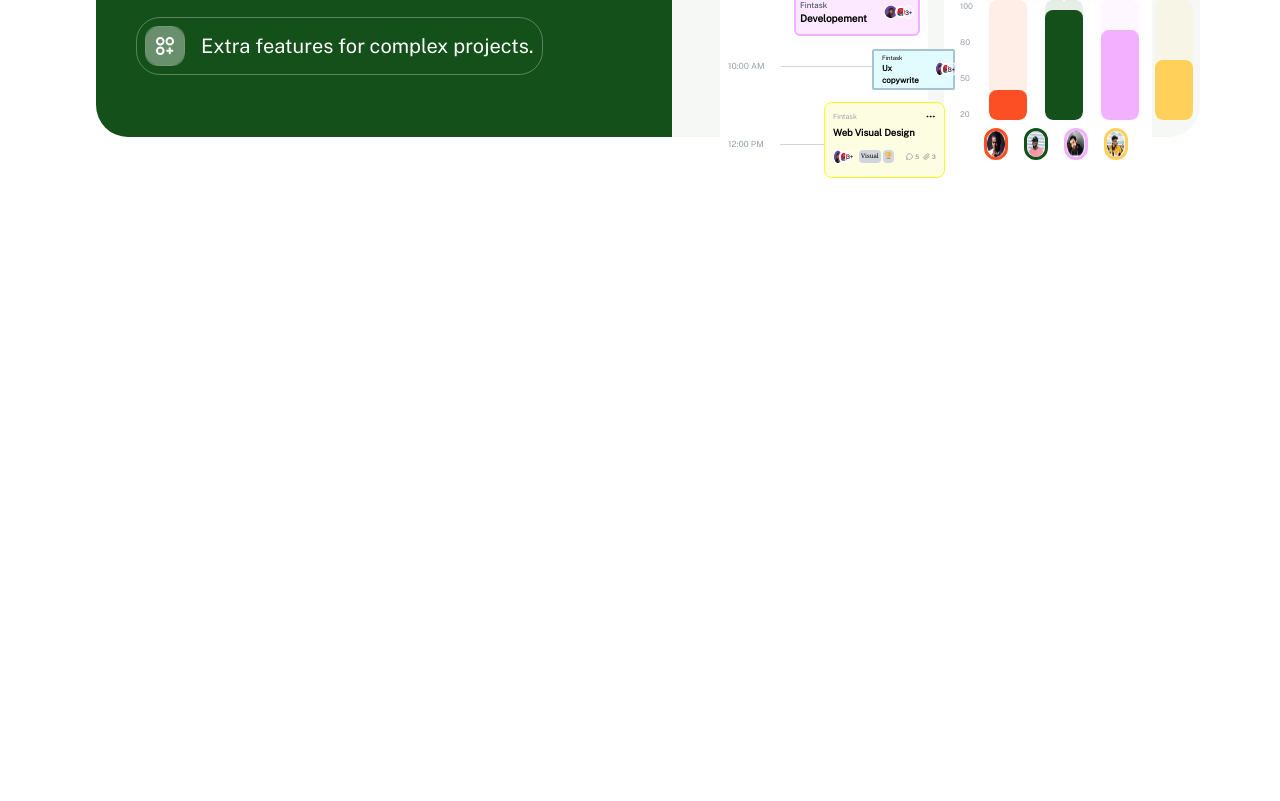
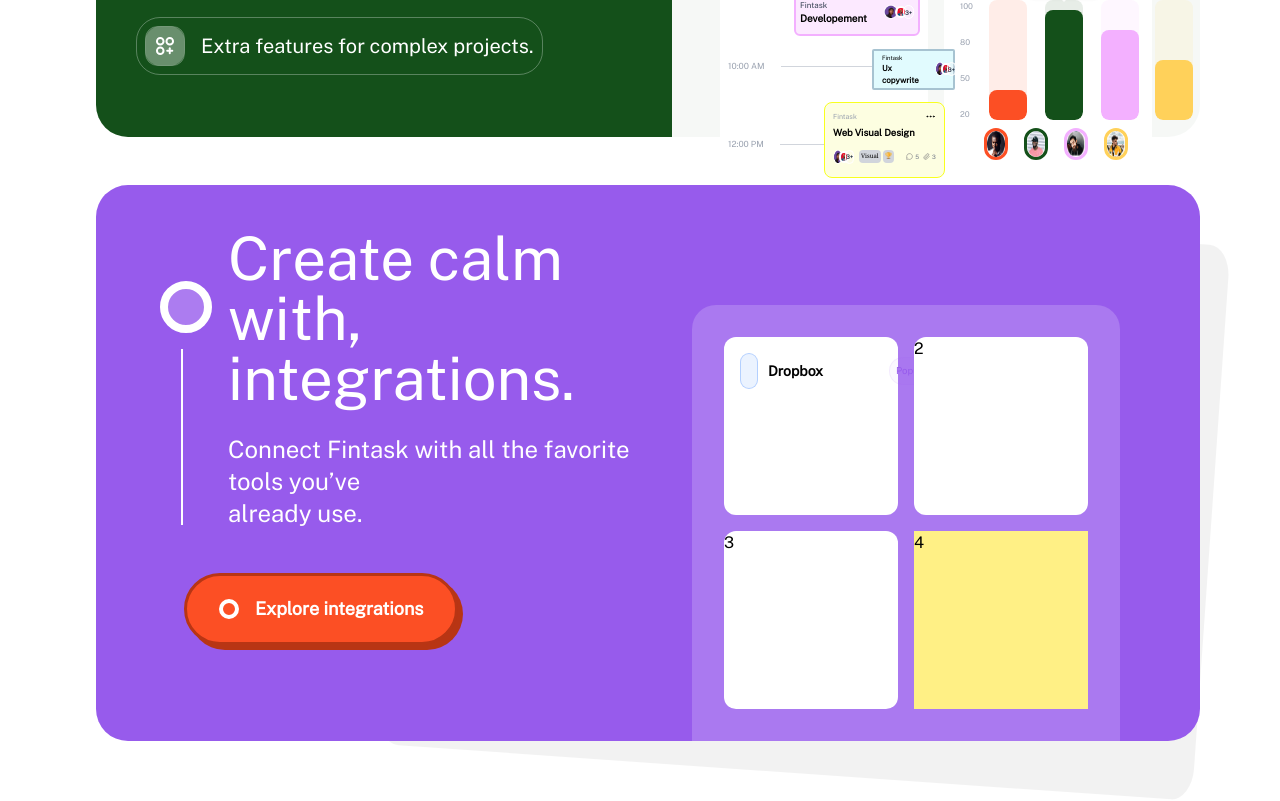
Before and after one commit to IshimweArlene/FinTask, a Next.js app: page / in a window 1280 px wide. Shown: the part 3358-4159 px from the top of the page. Before the commit the page ends 3576 px from the top, so only its background shows below. Built offline with nearby package versions, Linux system fonts and the light colour scheme.

Commit message:
feat : Integration card added

```diff
--- /dev/null
+++ b/app/components/FloatingCards/IntegrationsCard.tsx
@@ -0,0 +1,52 @@
+import { DumbbellIcon, MoreHorizontal, Flag, MessageCircle, Paperclip } from "lucide-react";
+import frame from "@/public/photos/Frame 217.svg";
+import Image from "next/image";
+import dropbox from "@/public/photos/dropbox.svg";
+const IntegrationCard = () => {
+  return (
+    <div className="pl-24 pr-20 relative my-12">
+      <div className="relative grid grid-cols-2 gap-8 bg-[rgba(151,91,236,1)] h-[556px]  pt-6 pl-14 z-30 rounded-4xl">
+        <div className="flex flex-col items-start h-full pb-8">
+          <div className="flex gap-4 space-y-6 items-center justify-center ">
+            <div className="flex flex-col gap-4 items-center mt-6">
+              <div className="border-[rgba(255,255,255,1)] bg-[rgba(255,255,255,0.2)] border-8 w-13 h-13 ml-2 mt-12  rounded-full "/>
+              <div className="bg-white w-0.5 h-44 "></div>
+            </div>
+            <div>
+              <h1 className="text-white text-6xl font-sens">Create calm with,</h1>
+              <h1 className="text-white text-6xl">integrations.</h1>
+              <h1 className="text-white text-2xl font-extralight mt-6">Connect Fintask with all the favorite tools you’ve </h1>
+              <h1 className="text-white text-2xl font-extralight">already use.</h1>
+            </div>
+          </div>
+          <button className="text-center flex items-center gap-4 h-18 ml-8 mt-6 bg-[rgba(252,79,36,1)] py-3 px-8 font-bold text-lg text-white rounded-full border-3 border-[rgba(184,53,20,1)] shadow-[5px_5px_0_0_rgba(184,53,20,1)]"><span className="border-white border-4 inline-flex w-5 h-5  rounded-full"/> Explore integrations</button>
+        </div>
+        <div className="mt-24 mr-20">
+          <div className="bg-[rgba(255,255,255,0.18)] h-full w-full rounded-t-3xl">
+            <div className="grid grid-cols-2 grid-rows-2 gap-4 w-full h-full p-8">
+              <div className="bg-[rgba(255,255,255,1)] rounded-xl p-4">
+                <div>
+                  <div className="flex items-center gap-2.5">
+                    <div className="bg-[rgba(0,98,255,0.08)] border-[rgba(0,98,255,0.24)] border-[0.58px] rounded-full p-2">
+                     <Image src={dropbox} alt="Dropbox Logo" className="w-4.5 h-4.5"/>
+                    </div>
+                    <h1 className="text-sm font-black">Dropbox</h1>
+                    <h1 className="text-[rgba(151,91,236,1)] text-[9.67px] bg-[rgba(151,91,236,0.04)] p-1.5 rounded-2xl ml-14 border-[0.73px] border-[rgba(151,91,236,0.08)]">Popular</h1>
+                  </div>
+                </div>
+              </div>
+              <div className="bg-[rgba(255,255,255,1)] rounded-xl ">2</div>
+              <div className="bg-[rgba(255,255,255,1)] rounded-xl">3</div>
+              <div className="bg-yellow-200">4</div>
+            </div>
+          </div>
+        </div>
+      </div>
+
+
+      <div className="absolute bg-[rgba(0,0,0,0.05)] scale-x-65 rounded-4xl z-0 rotate-4 right-6 translate-x-44 translate-y-8 inset-0"/>
+    </div>
+  );
+}
+
+export default IntegrationCard;
--- a/app/page.tsx
+++ b/app/page.tsx
@@ -15,6 +15,7 @@ import FloatingCard2 from "./components/FloatingCards/card2";
 import Cards from "./components/FloatingCards/Cards";
 import AdvantagesCard from "./components/FloatingCards/AdvantagesCard";
 import ProjectsCard from "./components/FloatingCards/ProjectsCard";
+import IntegrationCard from "./components/FloatingCards/IntegrationsCard";
 
 const Landing = () => {
   return (
@@ -118,6 +119,7 @@ const Landing = () => {
         <div>
           <AdvantagesCard />
           <ProjectsCard />
+          <IntegrationCard />
         </div>
       </div>
     </div>
```
Also changed, not shown: public/photos/dropbox.svg (added).
